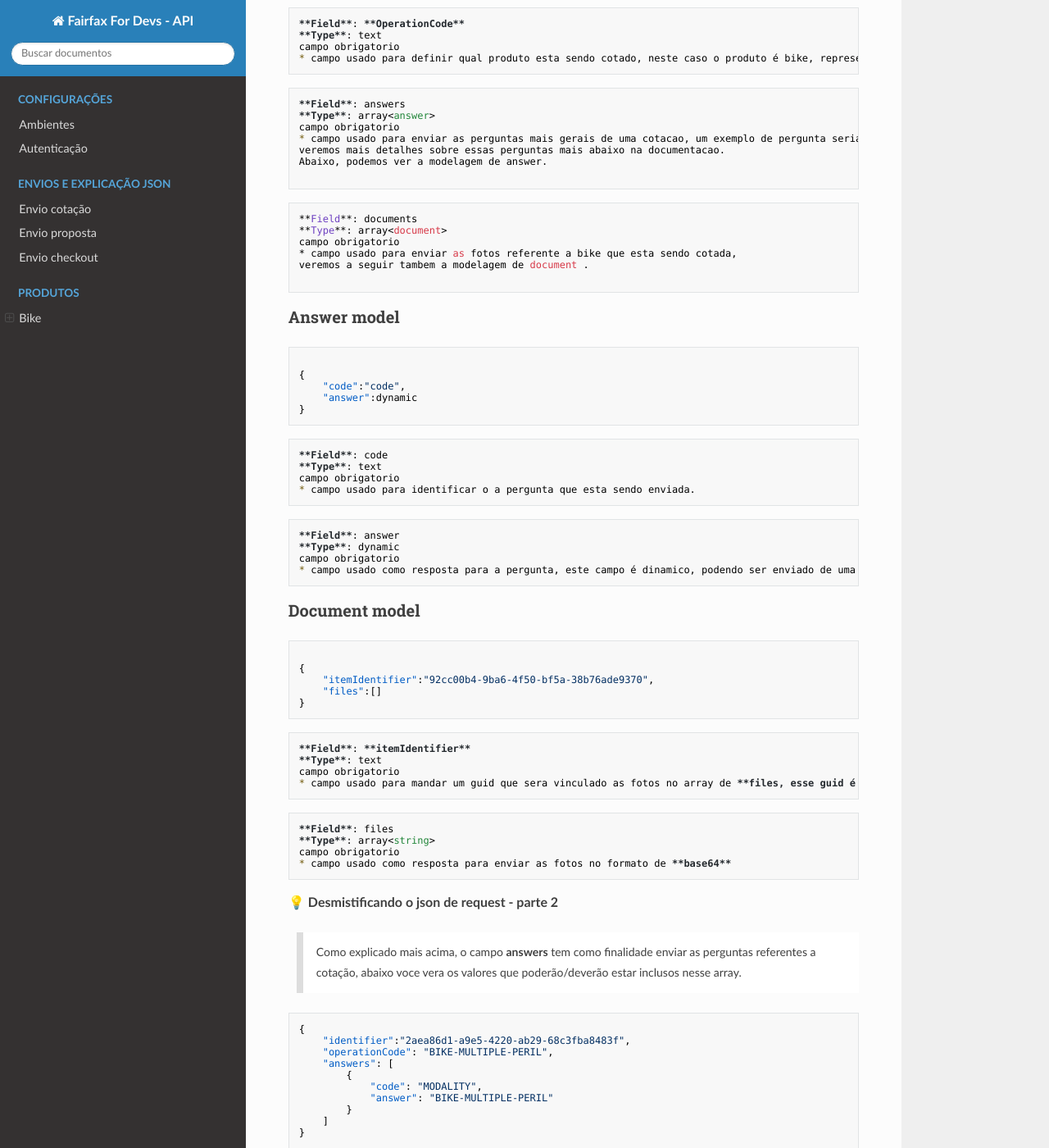
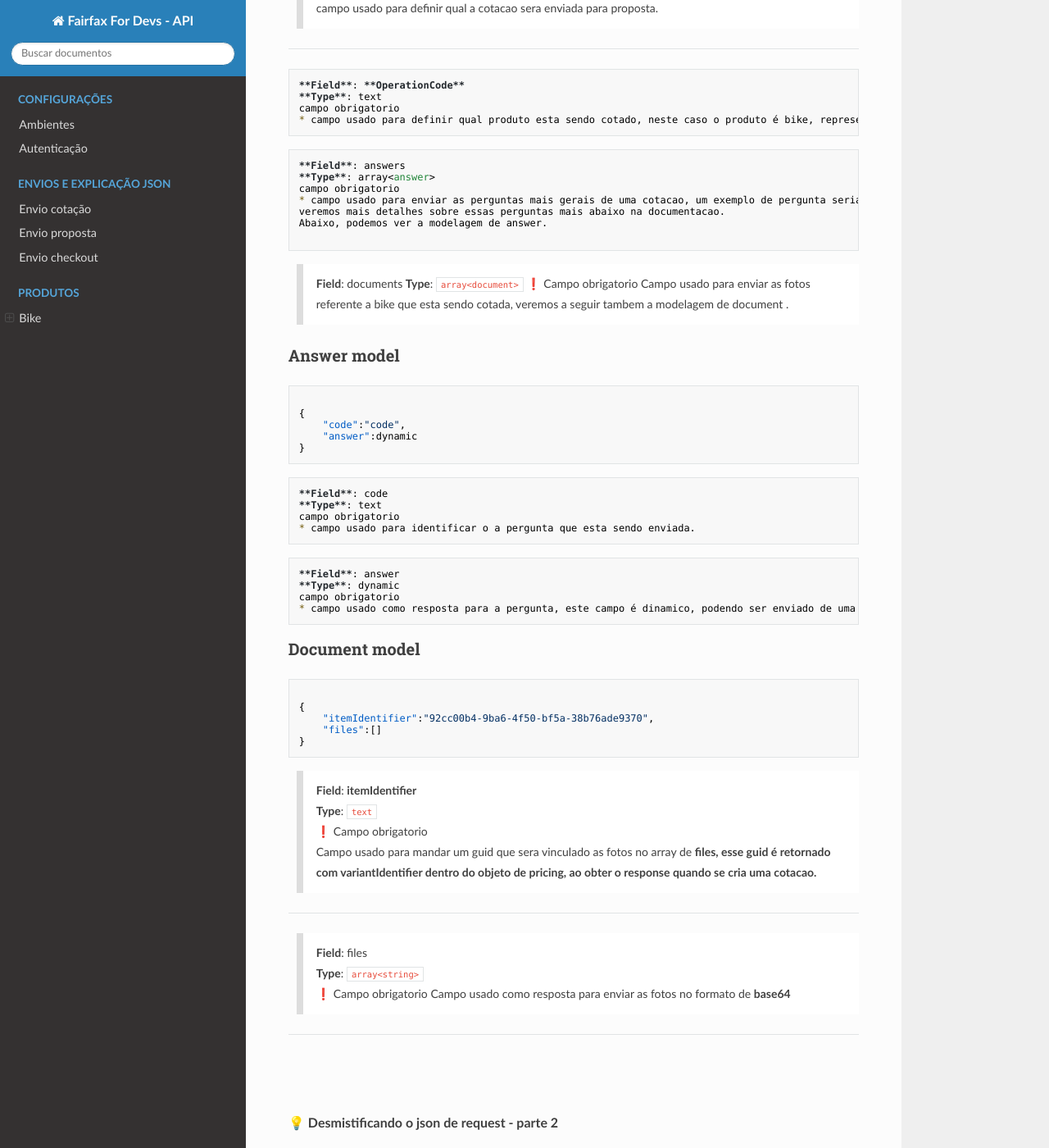
Before and after one commit to trinca137/ff-for-devs-docs, an MkDocs documentation site: the page built from docs/produtos/bike/criar-proposta.md, in a window 1280 px wide and 1400 px high, scrolled down 4055 px. Shown: the whole window at 82% size. Built offline with MkDocs 1.6.1, drawn with Linux system fonts in a browser that asks for light colours; nearby versions of some CDN libraries; some of the changed text lies outside the part shown.

Commit message:
campos proposta

````diff
--- a/docs/produtos/bike/criar-proposta.md
+++ b/docs/produtos/bike/criar-proposta.md
@@ -271,12 +271,14 @@
 }
 ```
 
-```
-**Field**: **Identifier**
-**Type**: guid
-campo obrigatorio
-* campo usado para definir qual a cotacao sera enviada para proposta.
-```
+
+>**Field**: Identifier <br>
+>**Type**: ```guid``` <br>
+>❗ Campo obrigatorio <br>
+>campo usado para definir qual a cotacao sera enviada para proposta. <br>
+
+-----------------------------------------------------------------------------
+
 
 ```
 **Field**: **OperationCode**
@@ -295,14 +297,14 @@ Abaixo, podemos ver a modelagem de answer.
 
 ```
 
-```
-**Field**: documents
-**Type**: array<document>
-campo obrigatorio
-* campo usado para enviar as fotos referente a bike que esta sendo cotada,
-veremos a seguir tambem a modelagem de document .
 
-```
+>**Field**: documents
+>**Type**: ```array<document>```
+>❗ Campo obrigatorio
+> Campo usado para enviar as fotos referente a bike que esta sendo cotada,
+>veremos a seguir tambem a modelagem de document .
+
+
 
 ### Answer model
 
@@ -338,20 +340,25 @@ campo obrigatorio
 }
 ```
 
-```
-**Field**: **itemIdentifier**
-**Type**: text
-campo obrigatorio
-* campo usado para mandar um guid que sera vinculado as fotos no array de **files, esse guid é retornado com variantIdentifier dentro do objeto de pricing, ao obter o response quando se cria uma cotacao.**
-```
 
-```
-**Field**: files
-**Type**: array<string>
-campo obrigatorio
-* campo usado como resposta para enviar as fotos no formato de **base64**
-```
+>**Field**: **itemIdentifier** <br>
+>**Type**: ```text``` <br>
+>❗ Campo obrigatorio <br>
+>Campo usado para mandar um guid que sera vinculado as fotos no array de <b>files, esse guid é retornado com variantIdentifier dentro do objeto de pricing, ao obter o response quando se cria uma cotacao.</b>
 
+--------------------------------------------------------------------------
+
+
+>**Field**: files <br>
+>**Type**: ```array<string>``` <br>
+>❗ Campo obrigatorio
+>Campo usado como resposta para enviar as fotos no formato de **base64**
+
+-------------------------------------------------------------------------
+
+
+<br>
+<br>
 
 💡 **Desmistificando o json de request - parte 2**
 
````
